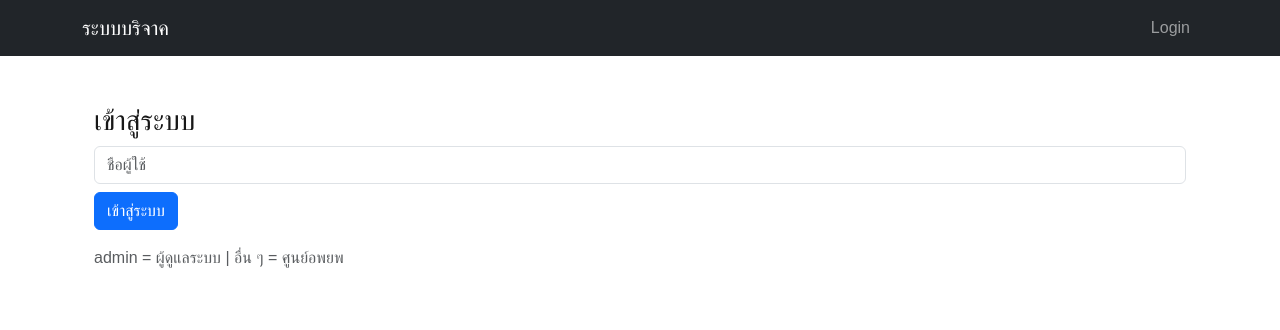
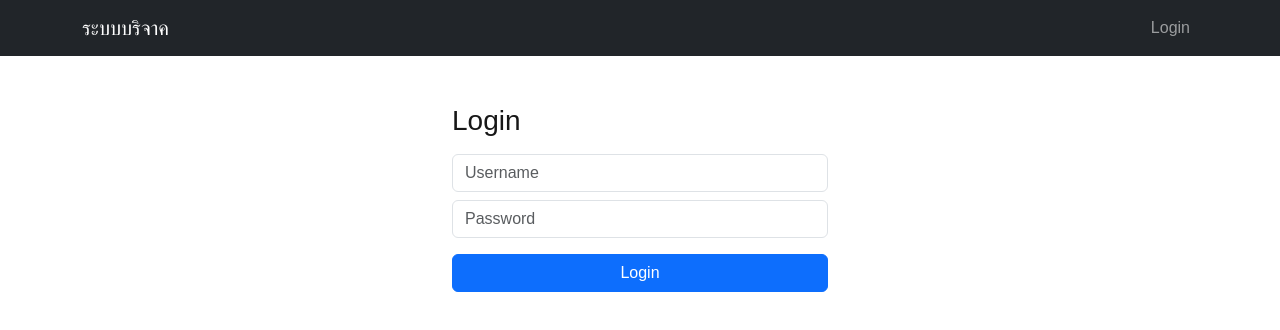
Before and after one commit to mmkunlanat/inventory-system, a Next.js app: page /login in a window 1280 px wide. Shown: the top 330 px of the page. Built offline with nearby package versions, Linux system fonts and the light colour scheme.

Commit message:
feat: add authentication system with MongoDB

```diff
--- a/src/app/login/page.js
+++ b/src/app/login/page.js
@@ -3,36 +3,54 @@ import { useState } from "react";
 import { useRouter } from "next/navigation";
 
 export default function LoginPage() {
+  const router = useRouter();
   const [username, setUsername] = useState("");
-  const router = useRouter();
+  const [password, setPassword] = useState("");
 
-  const login = () => {
-    if (username === "admin") {
-      sessionStorage.setItem("role", "admin");
-      router.push("/admin/items");
+  const login = async () => {
+    const res = await fetch("/api/auth/login", {
+      method: "POST",
+      headers: { "Content-Type": "application/json" },
+      body: JSON.stringify({ username, password })
+    });
+
+    const data = await res.json();
+
+    if (!res.ok) {
+      alert(data.error);
+      return;
+    }
+
+    sessionStorage.setItem("role", data.role);
+    sessionStorage.setItem("username", data.username);
+
+    if (data.role === "admin") {
+      router.push("/admin/dashboard");
     } else {
-      sessionStorage.setItem("role", "center");
       router.push("/center/request");
     }
   };
 
   return (
-    <div className="container mt-5">
-      <h3>เข้าสู่ระบบ</h3>
+    <div className="container mt-5" style={{ maxWidth: 400 }}>
+      <h3 className="mb-3">Login</h3>
 
       <input
         className="form-control mb-2"
-        placeholder="ชื่อผู้ใช้"
+        placeholder="Username"
         onChange={e => setUsername(e.target.value)}
       />
 
-      <button className="btn btn-primary" onClick={login}>
-        เข้าสู่ระบบ
+      <input
+        type="password"
+        className="form-control mb-3"
+        placeholder="Password"
+        onChange={e => setPassword(e.target.value)}
+      />
+
+      <button className="btn btn-primary w-100" onClick={login}>
+        Login
       </button>
-
-      <p className="mt-3 text-muted">
-        admin = ผู้ดูแลระบบ | อื่น ๆ = ศูนย์อพยพ
-      </p>
     </div>
   );
 }
```
Also changed, not shown: src/app/api/auth/login/route.js (added, +21 -0 lines), src/app/api/auth/register/route.js (added, +19 -0 lines), src/app/register/page.js (added, +52 -0 lines), src/models/๊User.js (added, +10 -0 lines).
